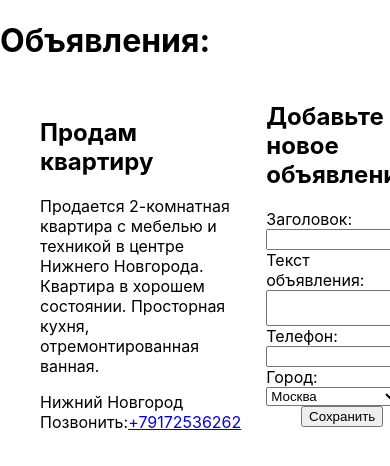
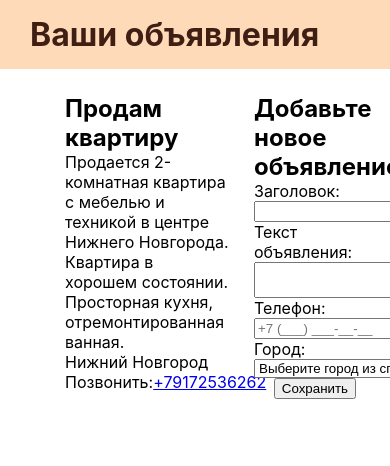
Before and after one commit to AdelFattakhova/bostongene-test, a React (Create React App) app: page / in a window 390 px wide. Shown: the top 466 px of the page. Built offline with nearby package versions, Linux system fonts and the light colour scheme.

Commit message:
change common and header styles add mask for phone number

```diff
--- a/package.json
+++ b/package.json
@@ -6,6 +6,7 @@
     "@testing-library/jest-dom": "^4.2.4",
     "@testing-library/react": "^9.5.0",
     "@testing-library/user-event": "^7.2.1",
+    "imask": "^6.0.5",
     "react": "^16.13.1",
     "react-dom": "^16.13.1",
     "react-scripts": "3.4.3"
--- a/src/components/Form.js
+++ b/src/components/Form.js
@@ -1,18 +1,29 @@
 import React from 'react';
+import IMask from 'imask';
 
-function Form() {
+class Form extends React.Component {
+    render() {
+        window.addEventListener('DOMContentLoaded', () => {
+            const phoneInput = document.getElementById('phone-input');
+            console.log(phoneInput);
+            let phoneMask = IMask( phoneInput,
+                {
+                    mask: '+{7} (000) 000-00-00'
+                });
+        });
         return (
             <form className='form'>
                 <h2>Добавьте новое объявление:</h2>
                 <label className='form__label' htmlFor='title-input'>Заголовок:</label>
-            <input className='form__title-input' id='title-input' type='text' placeholder='' maxLength='140' required/>
+                <input className='form__title-input' id='title-input' type='text' maxLength='140' required/>
                 <label className='form__label' htmlFor='content-input'>Текст объявления:</label>
-            <textarea className='form__content-input' id='content-input' placeholder='' maxLength='300'/>
+                <textarea className='form__content-input' id='content-input' maxLength='300'/>
                 <label className='form__label' htmlFor='phone-input'>Телефон:</label>
-            <input className='form__phone-input' id='phone-input' type='tel'
-                   pattern='\+7\s([0-9]{3})\s[0-9]{3}\-[0-9]{2}\-[0-9]{2}' required/>
+                <input className='form__phone-input' id='phone-input' type='tel' placeholder='+7 (___) ___-__-__'
+                       required/>
                 <label className='form__label' htmlFor='city-select'>Город:</label>
-            <select className='form__city-select' id='city-select' placeholder='Выберите город из списка'>
+                <select className='form__city-select' id='city-select'>
+                    <option className='form__city-option' disabled selected>Выберите город из списка</option>
                     <option className='form__city-option'>Москва</option>
                     <option className='form__city-option'>Санкт-Петербург</option>
                     <option className='form__city-option'>Казань</option>
@@ -23,9 +34,6 @@ function Form() {
         )
     }
 
+}
+
 export default Form
-
-//- Заголовок: не более 140 символов (обязательное поле);
-// - Текст объявления: не более 300 символов (необязательное поле);
-// - Телефон: номер в формате +7 (ххх) ххх-хх-хх (обязательное поле);
-// - Выбор города из списка: Москва, Санкт-Петербург, Казань, Нижний Новгород (необязательное поле);
--- a/src/components/Header.js
+++ b/src/components/Header.js
@@ -3,7 +3,7 @@ import React from 'react';
 function Header() {
     return (
         <header className="header">
-            <h1 className="header__heading">Объявления:</h1>
+            <h1 className="header__heading">Ваши объявления</h1>
         </header>
     )
 }
--- a/src/index.css
+++ b/src/index.css
@@ -1,17 +1,28 @@
 body {
-  margin: 0;
   font-family: -apple-system, BlinkMacSystemFont, 'Segoe UI', 'Roboto', 'Oxygen',
     'Ubuntu', 'Cantarell', 'Fira Sans', 'Droid Sans', 'Helvetica Neue',
     sans-serif;
+}
+
+* {
+  margin: 0;
+  box-sizing: border-box;
 }
 
 ul {
   list-style: none;
 }
 
+.header {
+  padding: 15px 30px;
+  background-color: peachpuff;
+  color: #3f1f14;
+}
+
 .main {
   display: flex;
   justify-content: space-between;
+  padding: 25px;
 }
 
 .postings {
```
Also changed, not shown: 1 other file (tests, documents, lock files or other folders). Lines whose indentation alone changed are shown as unchanged.
